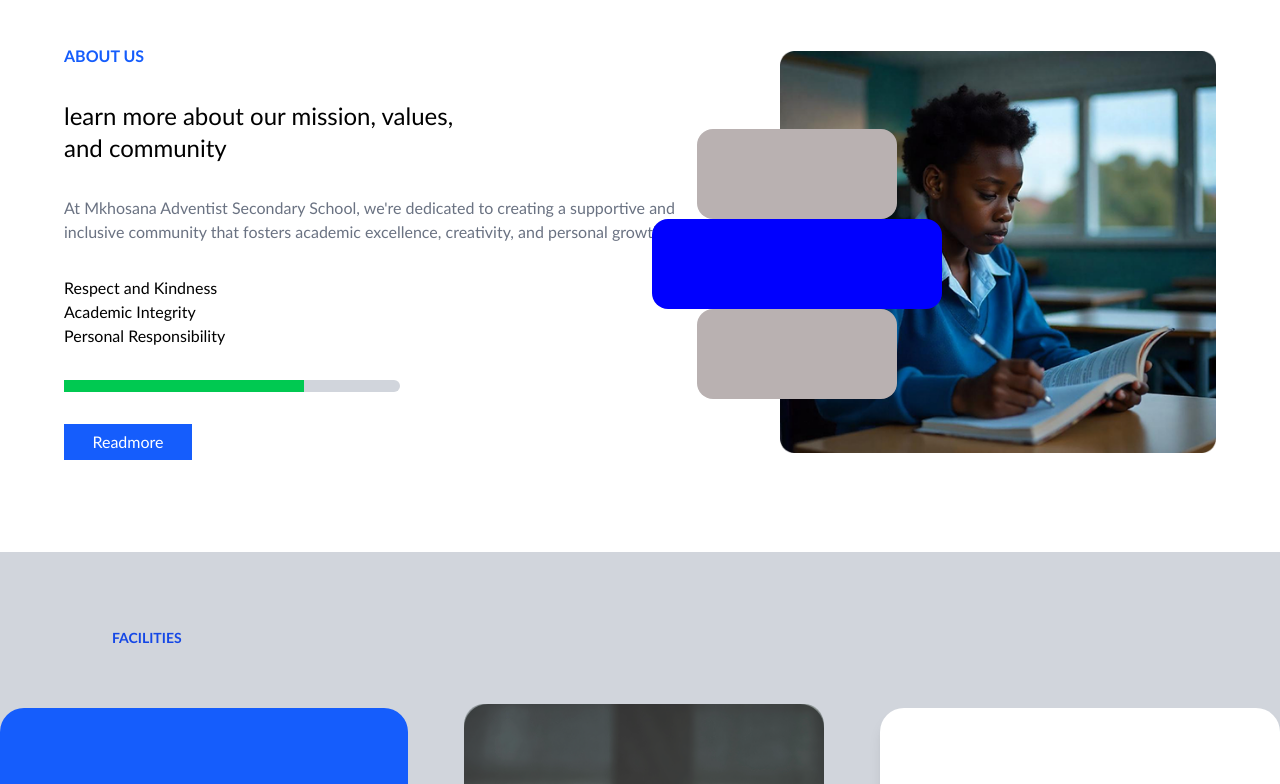
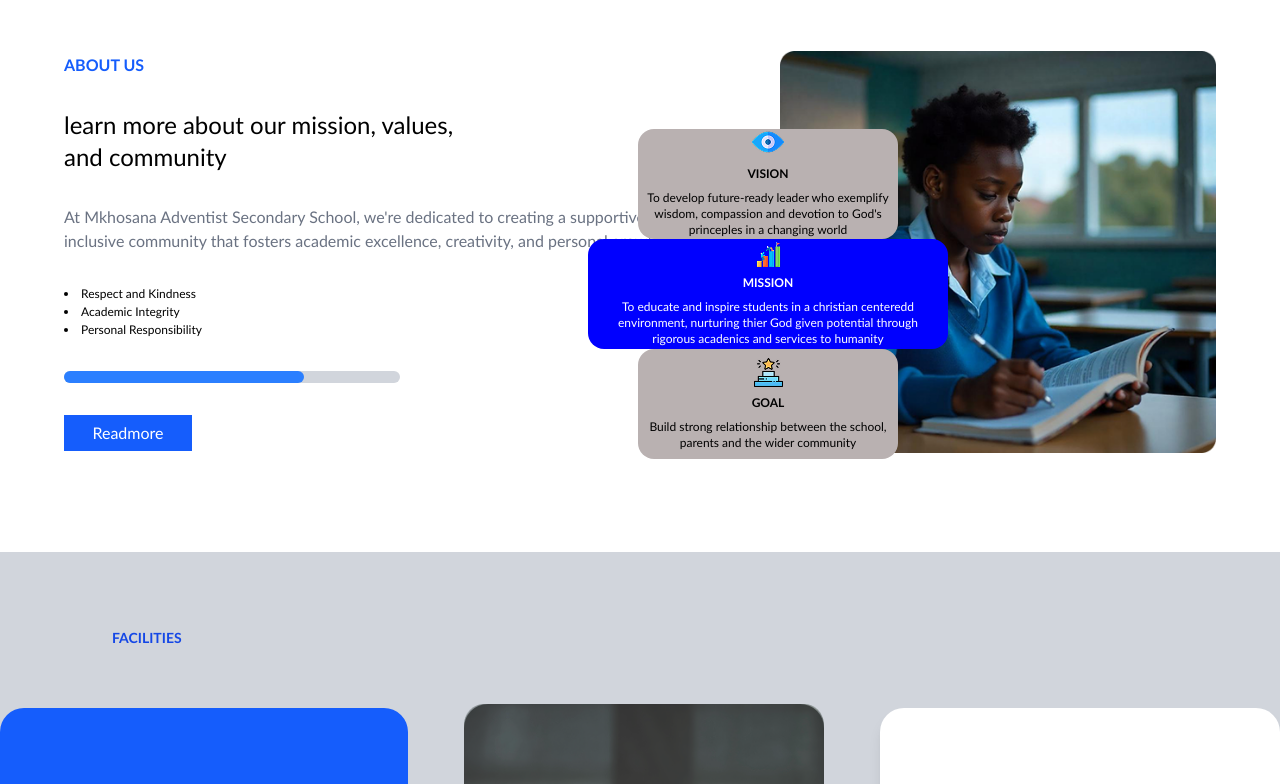
Before and after one commit to thando544/mkhosanaseventhday, a React (Vite) app: page / in a window 1280 px wide. Shown: the part 860-1644 px from the top of the page. Built offline with nearby package versions, Linux system fonts and the light colour scheme.

Commit message:
atedence commit

```diff
--- a/src/App.css
+++ b/src/App.css
@@ -174,22 +174,22 @@
 
 .top-rectangle {
   background-color: rgb(185, 177, 177);
-  height: 90px;
-  width: 200px;
+  height: 110px;
+  width: 260px;
   border-radius: 1rem;
 }
 
 .second-rectangle {
   background-color: blue;
-  height: 90px;
-  width: 290px;
+  height: 110px;
+  width: 360px;
   border-radius: 1rem;
 }
 
 .last-rectangle {
   background-color: rgb(185, 177, 177);
-  height: 90px;
-  width: 200px;
+  height: 110px;
+  width: 260px;
   border-radius: 1rem;
 }
 
@@ -200,7 +200,7 @@
   justify-content: center;
   position: absolute;
   top: 4.9rem;
-  left: -8rem;
+  left: -12rem;
 }
 
 #about-image {
@@ -234,6 +234,17 @@
 #tex:hover {
   background-color: white;
   box-shadow: 0 0 10px black;
+}
+
+.list{
+  list-style-type: disc;
+  font-size: 12px;
+  font-weight: 100;
+}
+
+.font-extralight{
+  font-size: 12px;
+  font-weight: lighter;
 }
 
 @media (max-width: 480px) {
--- a/src/assets/components/Banner.jsx
+++ b/src/assets/components/Banner.jsx
@@ -1,4 +1,4 @@
-import React from 'react'
+import React from "react";
 
 function Banner() {
   return (
@@ -42,7 +42,7 @@
               alt="img"
               className="absolute left-36 z-40"
             />
-              <h4 className="z-50 left-59 absolute text-blue-600 font-bold mb-5 -ml-5">
+            <h4 className="z-50 left-59 absolute  font-bold mb-5 -ml-5">
               826+ STUDENTS ENROLLED
             </h4>
           </div>
@@ -65,7 +65,7 @@
         </div>
       </div>
     </section>
-  )
+  );
 }
 
-export default Banner
+export default Banner;
--- a/src/assets/components/Navbar.jsx
+++ b/src/assets/components/Navbar.jsx
@@ -5,7 +5,7 @@
 
 function Navbar() {
   return (
-    <nav className="flex items-center justify-between h-23 p-9 shadow-md">
+    <nav className="flex items-center justify-between h-23 p-9 shadow-md sticky z-30 top-0 ">
       <a
         href=""
         className="flex items-center justify-center text-2xl font-bold "
@@ -19,6 +19,10 @@
             Home
           </Link>
         </li>
+        <li>
+          <Link to="/about">About</Link>
+        </li>
+
         <li>
           <Link to="/sports">Sport</Link>
         </li>
--- a/src/index.css
+++ b/src/index.css
@@ -1 +1,12 @@
 @import "tailwindcss";
+
+@layer components{
+    .btn-bg{
+        color: #145a8d;
+
+    }
+.components{
+      background-color: #e4e9ef;
+        }
+
+}
--- a/src/pages/About.jsx
+++ b/src/pages/About.jsx
@@ -7,16 +7,81 @@
       {/* banner */}
       <section></section>
       {/* second section */}
-      <section></section>
+      <section className="bg-white-100 w-full p-8 h-auto">
+        <div className="flex items-center w-full justify-center gap-4 ">
+          <div className="relative h-170 w-160  flex items-center justify-center pl-29">
+            <div className="absolute w-70 h-30 bg-yellow-400 rounded-3xl border-4 border-white z-50 top-9 left-5"></div>
+            <div className="absolute w-70 h-90 bg-gray-400 rounded-4xl border-8 border-white z-50 left-5"></div>
+            <div className="bg-gray-400 w-98 h-160 absolute rounded-4xl z-10"></div>
+          </div>
+
+          <div className=" w-160 h-170 flex flex-col  -gap-7">
+            <h1 className="text-yellow-400">Our Story</h1>
+            <h2 className="text-3xl text-black font-lighter">
+              Our Adventist Story
+            </h2>
+            <p className="text-xs">
+              Lorem ipsum dolor sit amet consectetur adipisicing elit. Nam
+              doloremque accusamus amet dignissimos aperiam iure, adipisci
+              dolorum, eum dicta incidunt culpa labore magnam in, quam est.
+              Temporibus, recusandae! Expedita accusantium repellat quis
+              asperiores sint ullam eligendi provident ipsa dolorum voluptatum
+              commodi deserunt iste, distinctio nihil sequi quaerat rerum quasi
+              dignissimos totam odit non inventore quas aperiam? Voluptatem
+              dolorum nemo corrupti ipsa exercitationem, voluptatum ut nam unde
+              reprehenderit sit est rem, consequatur doloribus? Voluptatum
+              dolorem iure nam maxime incidunt. Inventore culpa obcaecati
+              aspernatur facilis blanditiis, maxime unde deleniti autem
+              molestiae esse excepturi corrupti, aliquam quasi, dolorum
+              provident ex ipsa suscipit temporibus quod explicabo ad sint
+              distinctio voluptate. Amet perferendis illum id unde error
+              accusamus, suscipit saepe accusantium natus placeat veritatis,
+              enim, tenetur exercitationem dignissimos eos. Nisi autem possimus
+              magni!
+            </p>
+
+            <div className="flex items-center  gap-4 w-160">
+              <div className="bg-gray-400 h-60 w-70 rounded-2xl"></div>
+
+              <div className="bg-gray-400 h-60 w-70 rounded-2xl"></div>
+            </div>
+            <button className="bg-blue-700 h-13 w-36 ml-4 text-white">
+              Donate
+            </button>
+          </div>
+        </div>
+      </section>
 
       {/* third section */}
-      <section></section>
+      <section>
+        charlotte
+      </section>
 
       {/* fourth section */}
-      <section></section>
+      <section>
+        charlotte
+      </section>
 
       {/* fifth section */}
-      <section></section>
+      <section className="bg-blue-900 w-full h-130 flex items-center justify-center text-white">
+ <div className="relative h-100 w-160  flex items-center justify-center pl-29">
+            <div className="absolute w-70 h-40 bg-gray-400 rounded-4xl border-8 border-white z-50 left-5"></div>
+            <div className="bg-gray-400 w-98 h-70 absolute rounded-4xl z-10"></div>
+          </div>
+
+<div className="flex flex-col  -space-y-5 text-left">
+  <h1 className="text-yellow-400 text-xs font-extrabold">Adventist church</h1>
+  <h2 className="text-4xl">The seventh day adventist <br /> church</h2>
+  <p className="w-90 text-1xl font-extralight">The senthday adventist (SDA) Church is a global Protestant Christian denomination of Revelation 14. With over 22 million members worldwide, the chrch emphasizes</p>
+  <li className="list">Holistic Health (Mind, Body, Spirit-*Thessalonians 5:23*)</li>
+  <li className="list">Christ-Centered Education (Proverbs 22:6)</li>
+  <li className="list">Service & Mission (*Mathew 28:19-20*)</li>
+  <div className="flex items-center">
+<img src="" alt="about-img" />
+<h2>TRUSTED ADVENTIS SCHOOL</h2>
+  </div>
+</div>
+      </section>
 
       {/* sixthy section */}
       <section></section>
--- a/src/pages/Home.jsx
+++ b/src/pages/Home.jsx
@@ -1,6 +1,6 @@
 import React from "react";
 import Banner from "../assets/components/Banner";
-import Footer from "../assets/components/Footer";
+
 
 function Home() {
   return (
@@ -24,7 +24,7 @@
               <li>Personal Responsibility</li>
             </div>
             <div className="bg-gray-300 w-2/4 h-3 rounded-2xl">
-              <div className="bg-green-500 h-3 w-60 rounded-2xlsm "></div>
+              <div className="bg-blue-500 h-3 w-60 rounded-2xl"></div>
             </div>
             <button className="bg-blue-600 w-32 h-9 text-white">
               Readmore
@@ -34,9 +34,32 @@
           <div className="w-120  items-center justify-center" id="about-image">
             <img src="/images/about.png" alt="" />
             <div className="image-components">
-              <div className="top-rectangle"></div>
-              <div className="second-rectangle"></div>
-              <div className="last-rectangle"></div>
+              <div className="top-rectangle flex flex-col items-center justify-center -space-y-6 text-center p-2">
+                <img src="/images/Vision.png" alt="" />
+                <h2 className="text-xs font-bold">VISION</h2>
+                <p className="text-xs font-extralight">
+                  To develop future-ready leader who exemplify wisdom,
+                  compassion and devotion to God's princeples in a changing
+                  world
+                </p>
+              </div>
+              <div className="second-rectangle flex flex-col items-center justify-center -space-y-6 text-center p-2">
+                <img src="/images/Goal.png" alt="" />
+                <h2 className="text-white font-bold text-xs">MISSION</h2>
+                <p className="text-xs text-white">
+                  To educate and inspire students in a christian centeredd
+                  environment, nurturing thier God given potential through
+                  rigorous acadenics and services to humanity
+                </p>
+              </div>
+              <div className="last-rectangle flex flex-col items-center justify-center -space-y-6 text-center">
+                <img src="/images/Star.png" alt="" />
+                <h2 className="text-xs font-bold">GOAL</h2>
+                <p className="text-xs">
+                  Build strong relationship between the school, parents and the
+                  wider community
+                </p>
+              </div>
             </div>
           </div>
         </div>
--- a/src/pages/Sports.jsx
+++ b/src/pages/Sports.jsx
@@ -1,12 +1,9 @@
 import React from 'react'
-
 
 function Sports() {
   return (
-    <div>
-
-    </div>
+    <div>Sports</div>
   )
 }
 
-export default Sports
+export default Sports;
--- /dev/null
+++ b/tailwind.css
@@ -0,0 +1,3 @@
+:root{
+    --bg-color: #145a8d;
+}
```
Lines whose indentation alone changed are shown as unchanged.
